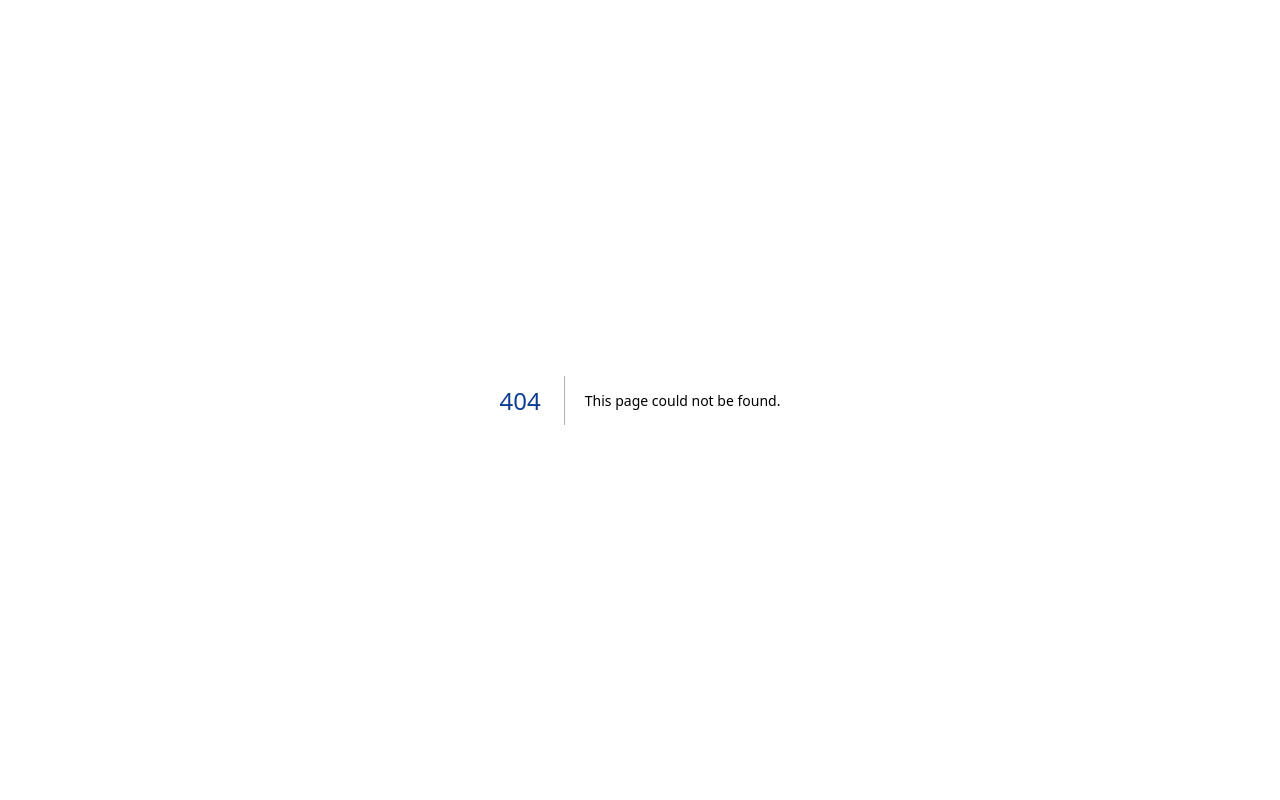
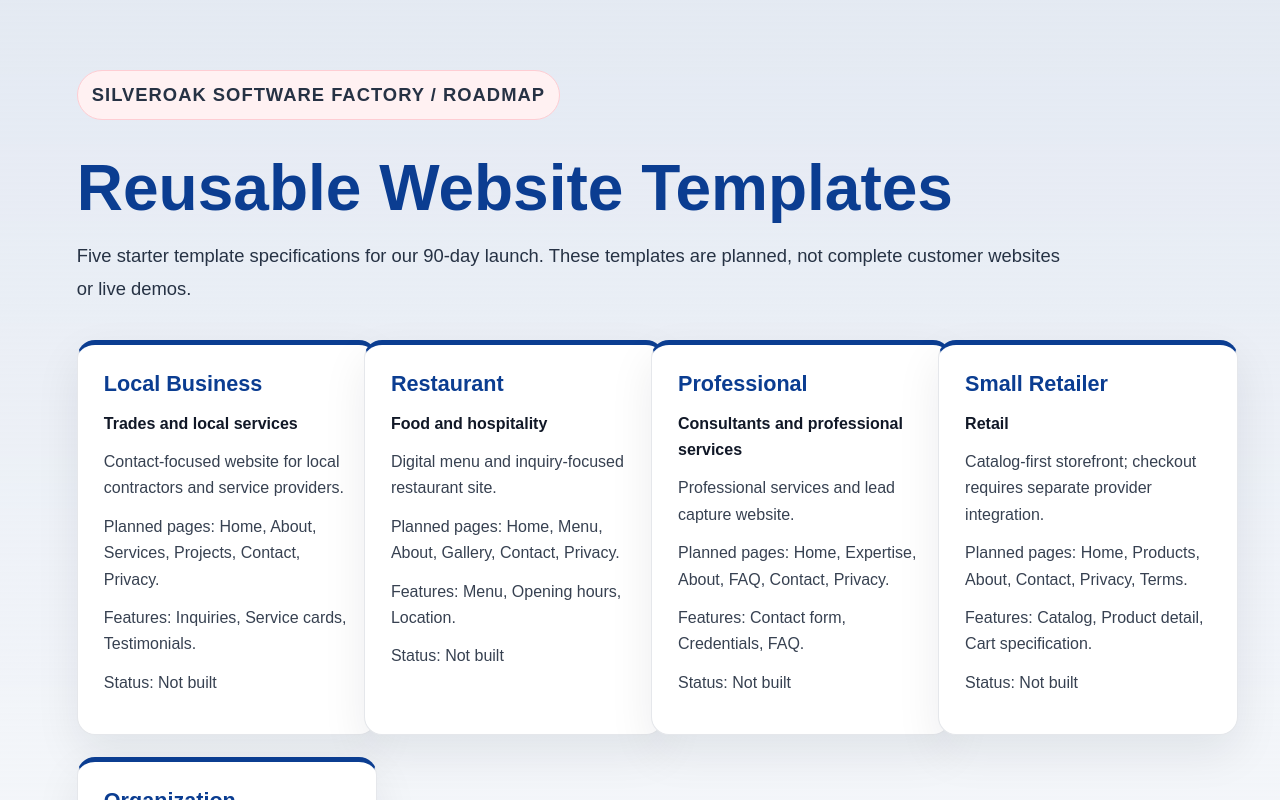
Before and after one commit to patrickprincivil/alliance_nasyonal_devlopman, a Next.js app: page /silveroak-app-launch/templates in a window 1280 px wide. Before the commit this address had no page. Built offline with nearby package versions, Linux system fonts and the light colour scheme.

Commit message:
feat: extend Silveroak MVP app/silveroak-app-launch/templates/page.tsx

```diff
--- /dev/null
+++ b/app/silveroak-app-launch/templates/page.tsx
@@ -0,0 +1,24 @@
+import Link from "next/link";
+import { STARTER_TEMPLATES } from "@/lib/silveroak/templates";
+export default function AppTemplatesPage() {
+  return (
+    <main className="page">
+      <p className="eyebrow">Silveroak Software Factory / Roadmap</p>
+      <h1>Reusable Website Templates</h1>
+      <p>Five starter template specifications for our 90-day launch. These templates are planned, not complete customer websites or live demos.</p>
+      <section className="gridSection">
+        {STARTER_TEMPLATES.map((template) => (
+          <article key={template.id} className="card">
+            <h2>{template.name}</h2>
+            <p><strong>{template.industry}</strong></p>
+            <p>{template.description}</p>
+            <p>Planned pages: {template.pages.join(", ")}.</p>
+            <p>Features: {template.features.join(", ")}.</p>
+            <p>Status: Not built</p>
+          </article>
+        ))}
+      </section>
+      <Link className="statusBadge" href="/silveroak-app-launch/request">Request a consultation</Link>
+    </main>
+  );
+}
```
